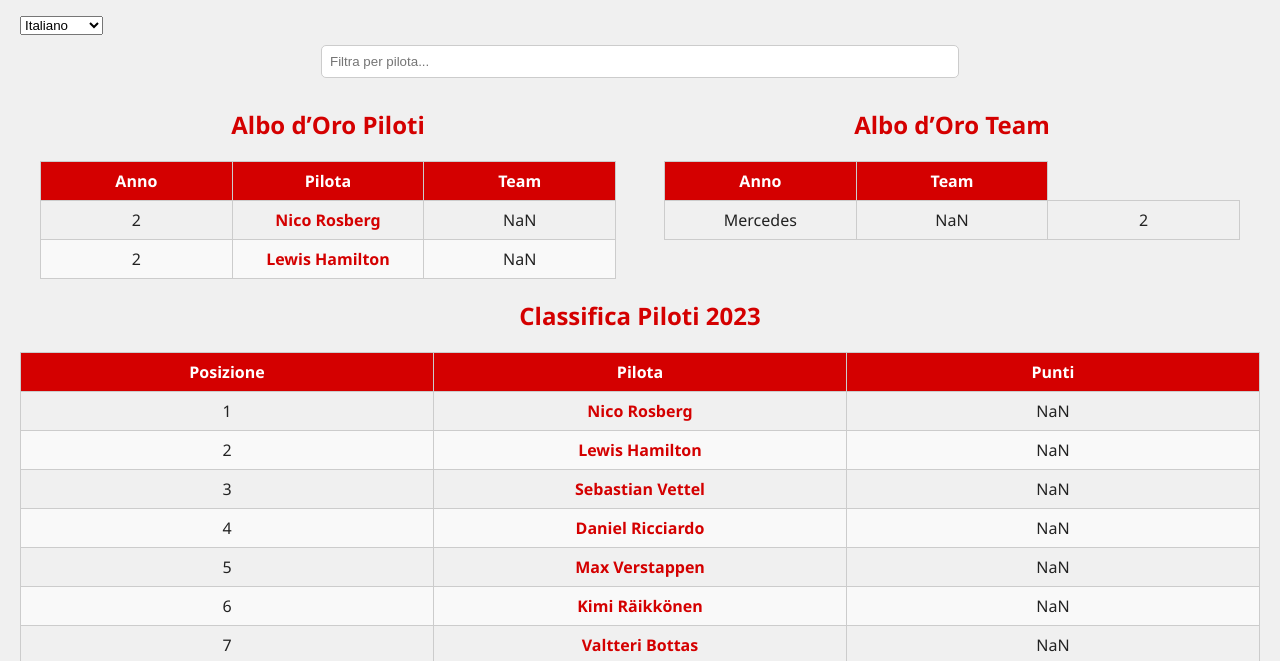
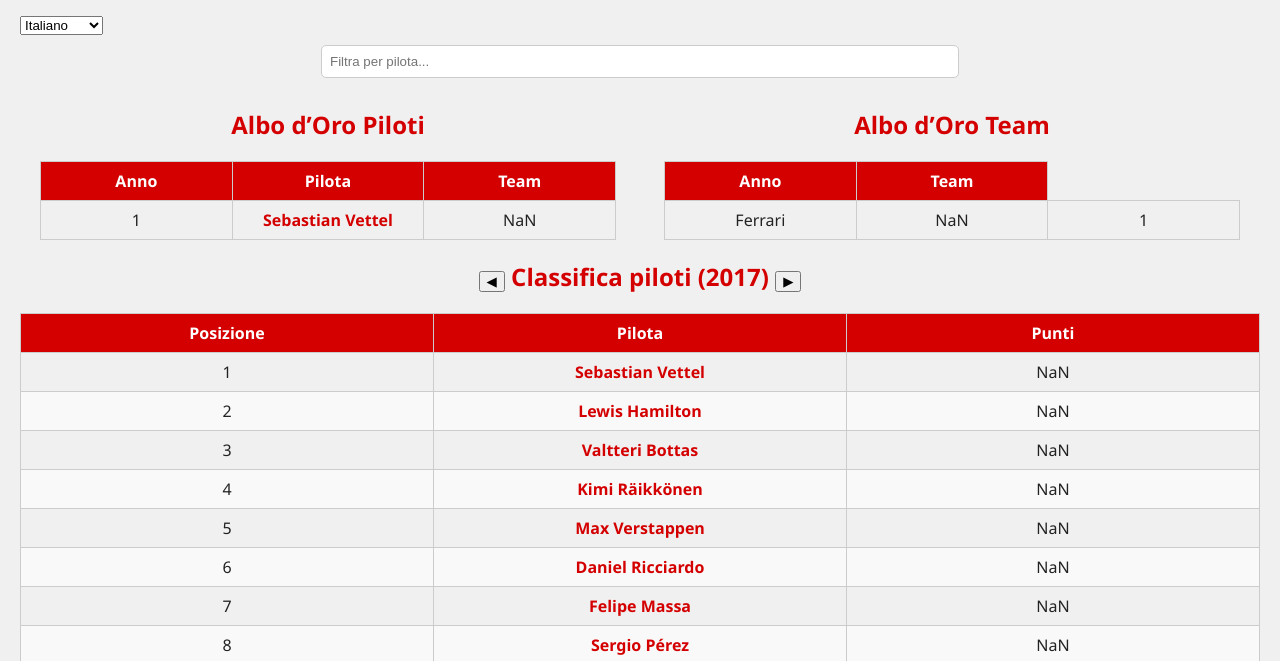
Before and after one commit to valeriogargaro/f1-stats, a plain HTML site: page index.html in a window 1280 px wide. Shown: the part 131-792 px from the top of the page. Drawn offline with Linux system fonts and the light colour scheme.

Commit message:
Classifica piloti dinamica per anno e navigazione temporale - Introduzione selezione anno con frecce nella homepage - Titolo classifica piloti dinamico basato sull’anno selezionato - Caricamento automatico dell’ultimo anno disponibile - Aggiunto dataset gare 2017 per test navigazione temporale - Classifiche e punteggi calcolati interamente via JS (nessun dato statico) - Consolidata struttura per estensione stagioni future

```diff
--- /dev/null
+++ b/data/gare/2017.json
@@ -0,0 +1,21 @@
+[
+  {
+    "id": "australia_2017",
+    "nome": "Gran Premio d’Australia",
+    "stagione": 2017,
+    "data": "2017-03-26",
+    "circuitoId": "melbourne",
+    "risultati": [
+      { "pilotaId": "sebastian_vettel", "teamId": "ferrari", "posizione": 1 },
+      { "pilotaId": "lewis_hamilton", "teamId": "mercedes", "posizione": 2 },
+      { "pilotaId": "valtteri_bottas", "teamId": "mercedes", "posizione": 3 },
+      { "pilotaId": "kimi_raikkonen", "teamId": "ferrari", "posizione": 4 },
+      { "pilotaId": "max_verstappen", "teamId": "redbull", "posizione": 5 },
+      { "pilotaId": "daniel_ricciardo", "teamId": "redbull", "posizione": 6 },
+      { "pilotaId": "felipe_massa", "teamId": "williams", "posizione": 7 },
+      { "pilotaId": "sergio_perez", "teamId": "force_india", "posizione": 8 },
+      { "pilotaId": "esteban_ocon", "teamId": "force_india", "posizione": 9 },
+      { "pilotaId": "nico_hulkenberg", "teamId": "renault", "posizione": 10 }
+    ]
+  }
+]
--- a/data/stagioni.json
+++ b/data/stagioni.json
@@ -6,5 +6,13 @@
         "bahrain_2016",
         "monza_2016"
       ]
+    },
+    {
+      "anno": 2017,
+      "gare": [
+        "australia_2017",
+        "bahrain_2017",
+        "monza_2017"
+      ]
     }
 ]
--- a/index.html
+++ b/index.html
@@ -69,7 +69,11 @@
 
 <!-- Classifica Piloti 2023 -->
 <div class="tabella">
-    <h2 id="classifica-h2">Classifica Piloti 2023</h2>
+    <h2 class="titolo-classifica">
+        <button id="anno-prev">◀</button>
+        <span id="titolo-classifica">Classifica piloti</span>
+        <button id="anno-next">▶</button>
+    </h2>
     <table>
         <thead>
             <tr>
--- a/script.js
+++ b/script.js
@@ -1,3 +1,6 @@
+let anniDisponibili = [];
+let annoCorrente = null;
+
 // -------------------------
 // FUNZIONI DI CARICAMENTO
 // -------------------------
@@ -176,8 +179,44 @@ if (selectAnno) {
 // -------------------------
 // EVENT LISTENER
 // -------------------------
-window.addEventListener("DOMContentLoaded", () => {
-    // Carica anno di default o primo disponibile
-    const annoDefault = selectAnno ? selectAnno.value : 2016;
-    caricaDati(annoDefault);
+window.addEventListener("DOMContentLoaded", async () => {
+    const stagioni = await fetch("data/stagioni.json").then(r => r.json());
+
+    anniDisponibili = stagioni
+        .map(s => s.anno)
+        .sort((a, b) => a - b);
+
+    // ✅ ultimo anno disponibile
+    annoCorrente = anniDisponibili[anniDisponibili.length - 1];
+
+    aggiornaTitoloClassifica();
+
+    // per ora carichi solo l’anno corretto
+    caricaDati(annoCorrente);
 });
+
+function aggiornaTitoloClassifica() {
+    const titolo = document.getElementById("titolo-classifica");
+    if (!titolo) return;
+
+    titolo.innerText = `Classifica piloti (${annoCorrente})`;
+}
+
+function cambiaAnno(delta) {
+    const index = anniDisponibili.indexOf(annoCorrente);
+    const nuovoIndex = index + delta;
+
+    if (nuovoIndex < 0 || nuovoIndex >= anniDisponibili.length) return;
+
+    annoCorrente = anniDisponibili[nuovoIndex];
+    aggiornaTitoloClassifica();
+    caricaDati(annoCorrente);
+}
+
+document.getElementById("anno-prev")?.addEventListener("click", () => {
+    cambiaAnno(-1);
+});
+
+document.getElementById("anno-next")?.addEventListener("click", () => {
+    cambiaAnno(1);
+});
```
